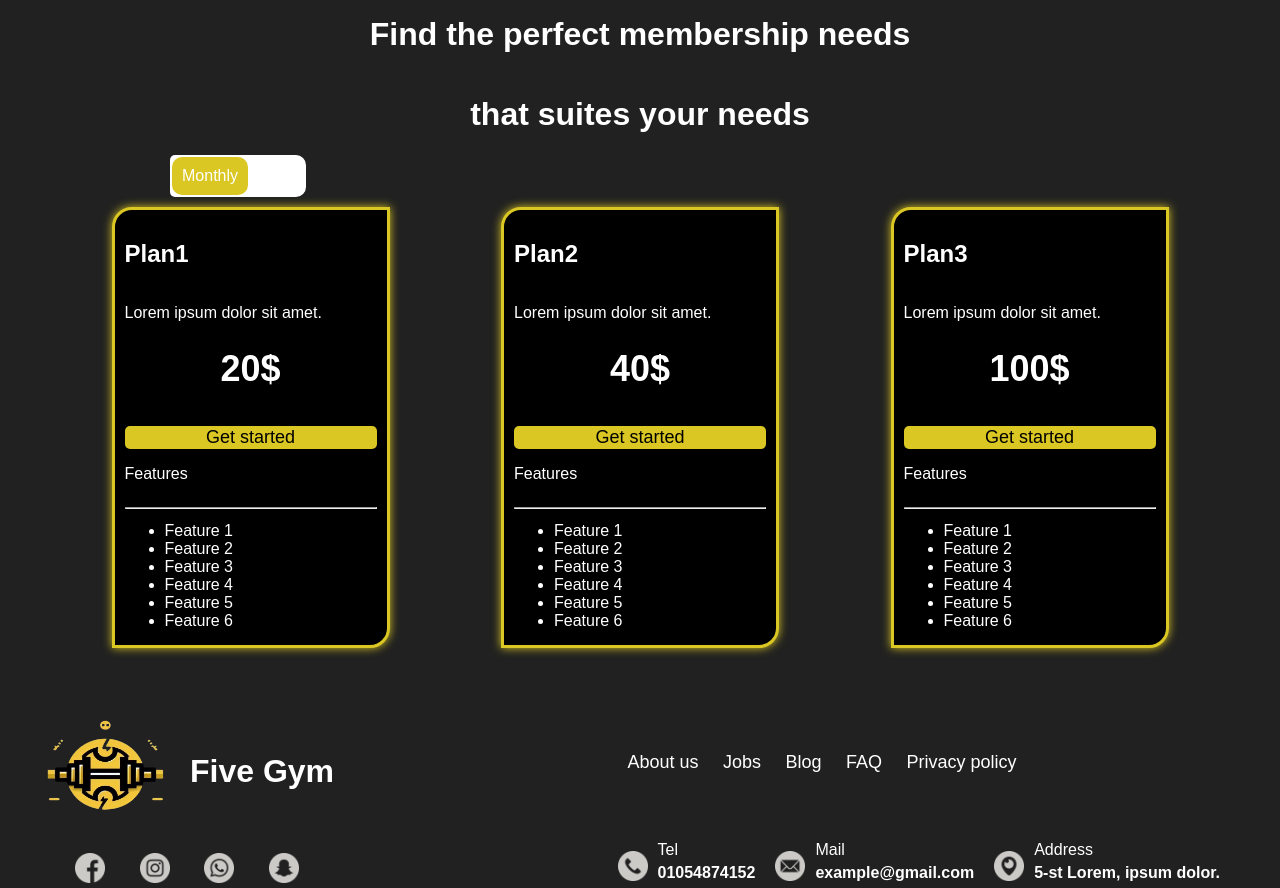
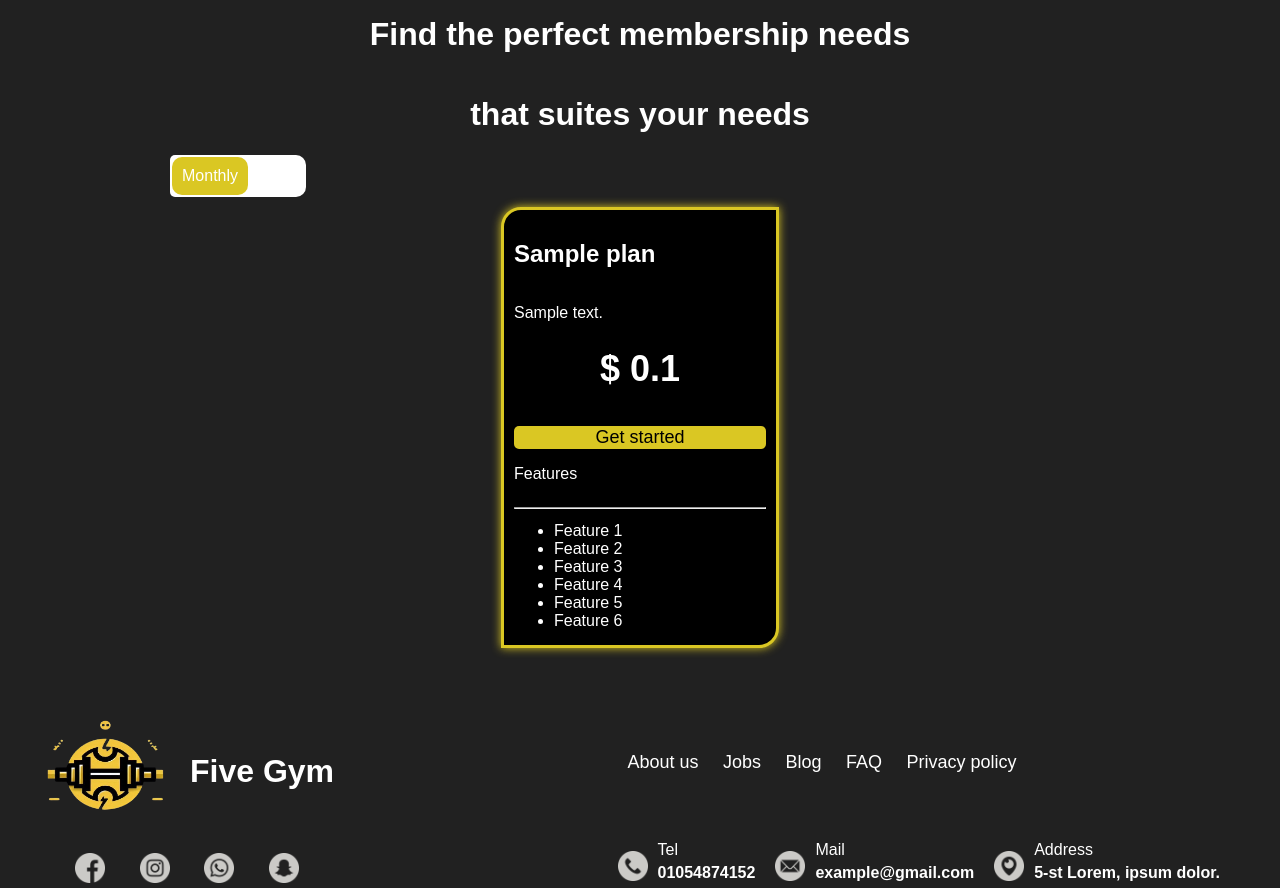
Before and after one commit to 1MR-Joe/web-course-project, a PHP site: page /membership in a window 1280 px wide. Shown: the part 185-1073 px from the top of the page. Run offline with PHP 8.4, Linux system fonts and the light colour scheme; tables that the repository leaves empty hold one stand-in row (values such as "Sample post").

Commit message:
finshed plans listing in database

```diff
--- a/configs/routes.php
+++ b/configs/routes.php
@@ -4,6 +4,7 @@ declare(strict_types=1);
 use Services\AuthService;
 use Services\ProductService;
 use Services\UserService;
+use Services\PlanService;
 
 return function (string $pattern, mysqli $conn) {
 
@@ -26,6 +27,8 @@ return function (string $pattern, mysqli $conn) {
             }
         break;
         case '/membership':
+            $planService = new PlanService($conn);
+            $plans = $planService->fetchAll();
             require VIEWS_PATH . '/membership.php';
         break;
         case '/cart':
--- a/css/membership.css
+++ b/css/membership.css
@@ -87,3 +87,10 @@ cursor: pointer;
     background-color: #dac723;
     margin: 2px;
 }
+
+.description{
+    overflow: hidden;
+    text-overflow: ellipsis;
+    /* white-space: nowrap; */
+    max-width: 50ch;
+}
--- /dev/null
+++ b/services/PlanService.php
@@ -0,0 +1,31 @@
+<?php
+declare(strict_types=1);
+
+namespace Services;
+
+use mysqli;
+
+class PlanService {
+    public function __construct(
+        private readonly mysqli $conn,
+    ) {
+    }
+
+    public function fetchAll(): array {
+        $query = "SELECT * FROM plans";
+        $result = mysqli_query($this->conn, $query);
+
+        if(! $result) {
+            error_log("Database query failed: " . mysqli_error($this->conn));
+            return[];
+        }
+        $plans = [];
+        while($row = mysqli_fetch_assoc($result)){
+            $plans[] = $row;
+        }
+
+        return $plans;
+
+    }
+
+}
--- a/sql/DML.sql
+++ b/sql/DML.sql
@@ -12,3 +12,7 @@ insert into users(`name`, `email`, `password`, `gender`, `phone`, `weight`) valu
 
 Insert into cart_items (user_id, product_id, quantity, added_at) values (1, 1, 2, CURRENT_TIMESTAMP);
 Insert into cart_items (user_id, product_id, quantity, added_at) values (1, 2, 5, CURRENT_TIMESTAMP);
+
+Insert into plans(`name`,`price_in_cents`,`description`) values ('silver',2000,"Access to gym facilities during limited hours,Use of standard equipment (e.g., cardio machines, weights),Locker room access.");
+Insert into plans(`name`,`price_in_cents`,`description`) values ('gold',4000,"Extended access to gym facilities (e.g., early morning or late night),Access to group fitness classes (e.g., yoga, spinning, or aerobics),Limited guest passes (e.g., 1-2 per month),Discounts on personal training or retail items.");
+Insert into plans(`name`,`price_in_cents`,`description`) values ('platinum',10000,"24/7 access to gym facilities,Unlimited group classes,Access to premium areas (e.g., spa, pool, sauna, or exclusive training zones),Monthly personal training sessions included,Higher number of guest passes (e.g., 4-5 per month),Free or discounted participation in special events or workshops,Complimentary fitness assessments or customized workout plans.");
--- a/views/membership.php
+++ b/views/membership.php
@@ -10,7 +10,11 @@
 
 <body>
 
-    <?php include __DIR__ . '/../components/header.php' ?>
+    <?php
+
+use Services\PlanService;
+
+ include __DIR__ . '/../components/header.php' ?>
     <h1 class="head_title">Find the perfect membership needs</h1>
     <h1 class="head_title">that suites your needs</h1>
 
@@ -21,11 +25,14 @@
             <label class="type_category">Daily</label>
         </div>
         <div class="membership_plans">
-
+        <?php
+         foreach($plans as $p) {
+            $finalPrice = ((int)$p["price_in_cents"] / 100);
+            $html = <<<html
                 <div class="membership_cart">
-                <h2>Plan1</h2>
-                <p>Lorem ipsum dolor sit amet.</p>
-                <p class="price_text">20$</p>
+                    <h2>{$p["name"]}</h2>
+                    <p class="description">{$p["description"]}</p>
+                    <p class="price_text">$ {$finalPrice}</p>
                     <input type="button" value="Get started" class="plan_btn">
                     <p>Features</p>
                     <hr width="250px">
@@ -38,40 +45,13 @@
                         <li><span>Feature 6</span></li>
                     </ul>
                 </div>
-            <div class="membership_cart">
-                <h2>Plan2</h2>
-                <p>Lorem ipsum dolor sit amet.</p>
-                <p class="price_text">40$</p>
-                <input type="button" value="Get started" class="plan_btn">
-                <p>Features</p>
-                <hr width="250px">
-                <ul class="features_block">
-                    <li><span>Feature 1</span></li>
-                    <li><span>Feature 2</span></li>
-                    <li><span>Feature 3</span></li>
-                    <li><span>Feature 4</span></li>
-                    <li><span>Feature 5</span></li>
-                    <li><span>Feature 6</span></li>
-                </ul>
-            </div>
-            <div class="membership_cart">
-                <h2>Plan3</h2>
-                <p>Lorem ipsum dolor sit amet.</p>
-                <p class="price_text">100$</p>
-                <input type="button" value="Get started" class="plan_btn">
-                <p>Features</p>
-                <hr width="250px">
-                <ul class="features_block">
-                    <li><span>Feature 1</span></li>
-                    <li><span>Feature 2</span></li>
-                    <li><span>Feature 3</span></li>
-                    <li><span>Feature 4</span></li>
-                    <li><span>Feature 5</span></li>
-                    <li><span>Feature 6</span></li>
-                </ul>
+            html;
+            echo $html;
+         }
+
+        ?>
 
 
-            </div>
         </div>
     </form>
 
```
Lines whose indentation alone changed are shown as unchanged.
